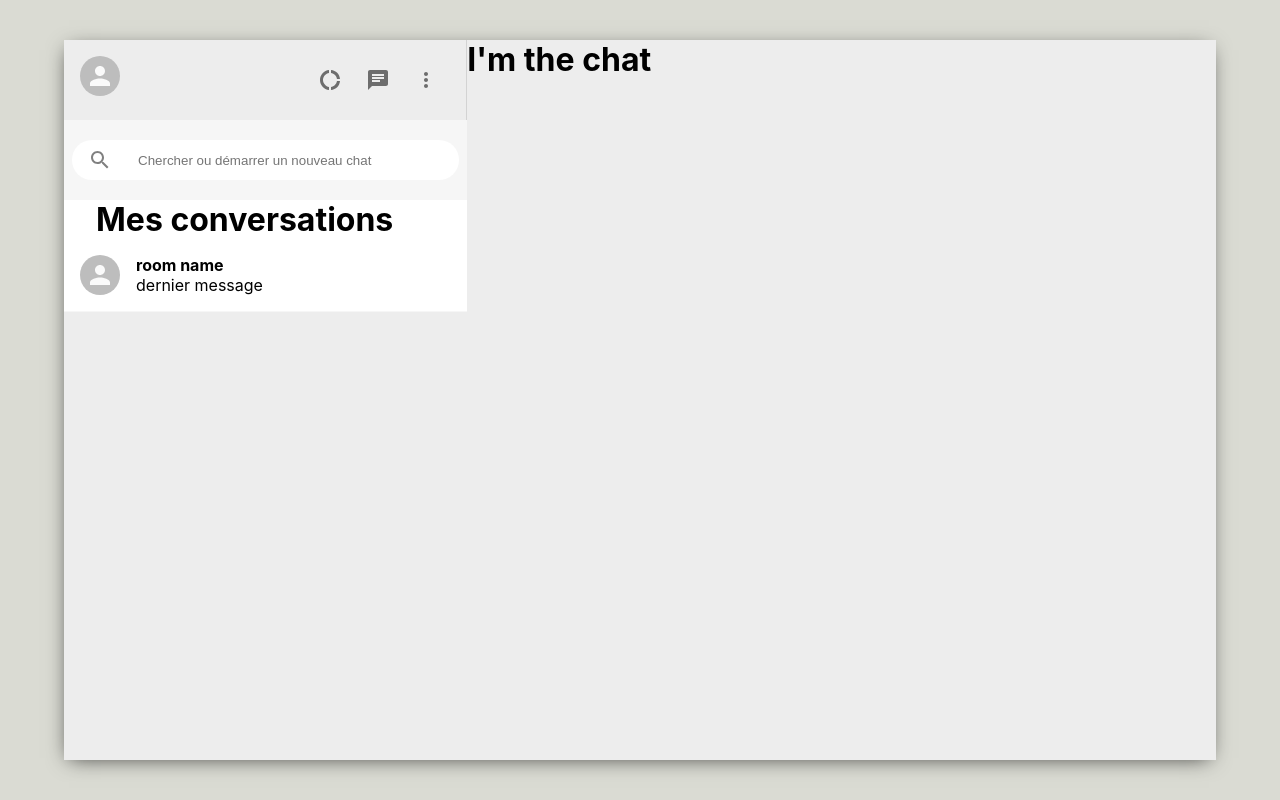
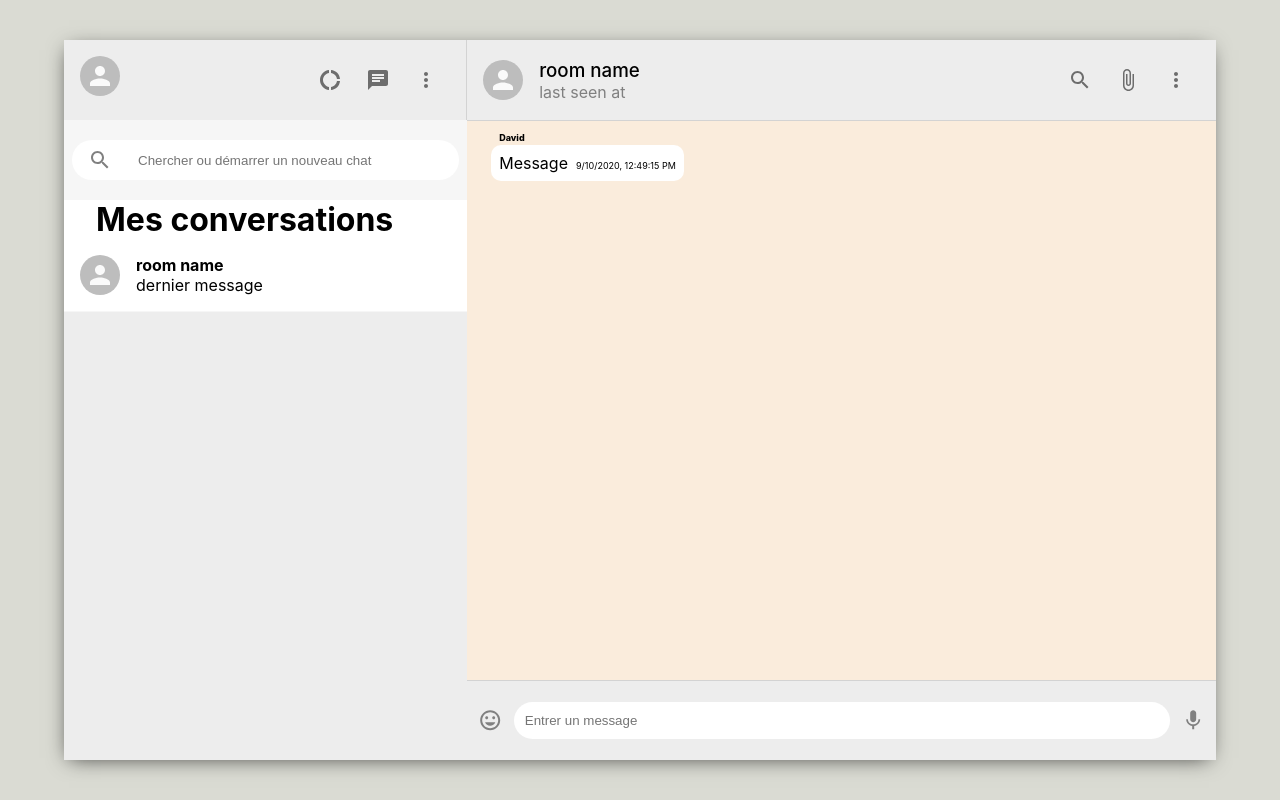
Before and after one commit to Dadagis/whatsapp-clone-mern, a React (Create React App) app: page / in a window 1280 px wide. Built offline with nearby package versions, Linux system fonts and the light colour scheme.

Commit message:
chat design done

```diff
--- a/src/components/Chat.jsx
+++ b/src/components/Chat.jsx
@@ -1,11 +1,16 @@
 import React, { Component } from "react";
 import "../style/Chat.css";
+import ChatHeader from "./common/chatHeader";
+import ChatBody from "./common/chatBody";
+import ChatText from "./common/chatText";
 
 export default class Chat extends Component {
   render() {
     return (
       <div className="chat">
-        <h1>I'm the chat</h1>
+        <ChatHeader />
+        <ChatBody />
+        <ChatText />
       </div>
     );
   }
--- /dev/null
+++ b/src/components/common/chatBody.jsx
@@ -0,0 +1,12 @@
+import React, { Component } from "react";
+import Message from "./message";
+
+export default class ChatBody extends Component {
+  render() {
+    return (
+      <div className="chat-body">
+        <Message />
+      </div>
+    );
+  }
+}
--- /dev/null
+++ b/src/components/common/chatHeader.jsx
@@ -0,0 +1,14 @@
+import React, { Component } from "react";
+import ChatHeaderInfos from "./chatHeaderInfos";
+import ChatHeaderIcons from "./chatHeaderIcons";
+
+export default class ChatHeader extends Component {
+  render() {
+    return (
+      <div className="chat-header">
+        <ChatHeaderInfos />
+        <ChatHeaderIcons />
+      </div>
+    );
+  }
+}
--- /dev/null
+++ b/src/components/common/chatHeaderIcons.jsx
@@ -0,0 +1,21 @@
+import React, { Component } from "react";
+import { AttachFile, MoreVert, SearchOutlined } from "@material-ui/icons";
+import { IconButton } from "@material-ui/core";
+
+export default class ChatHeaderIcons extends Component {
+  render() {
+    return (
+      <div>
+        <IconButton>
+          <SearchOutlined />
+        </IconButton>
+        <IconButton>
+          <AttachFile />
+        </IconButton>
+        <IconButton>
+          <MoreVert />
+        </IconButton>
+      </div>
+    );
+  }
+}
--- /dev/null
+++ b/src/components/common/chatHeaderInfos.jsx
@@ -0,0 +1,18 @@
+import React, { Component } from "react";
+import AvatarIcon from "./avatarIcon";
+
+export default class ChatHeaderInfos extends Component {
+  render() {
+    return (
+      <div className="chat-header-infos">
+        <div className="avatar">
+          <AvatarIcon />
+        </div>
+        <div className="infos">
+          <h3>room name</h3>
+          <p>last seen at</p>
+        </div>
+      </div>
+    );
+  }
+}
--- /dev/null
+++ b/src/components/common/chatText.jsx
@@ -0,0 +1,18 @@
+import React, { Component } from "react";
+import MoodIcon from "@material-ui/icons/Mood";
+import MicIcon from "@material-ui/icons/Mic";
+
+export default class ChatText extends Component {
+  render() {
+    return (
+      <div className="chat-text">
+        <MoodIcon />
+        <form>
+          <input placeholder="Entrer un message" type="text" />
+          <button type="submit">Envoyer</button>
+        </form>
+        <MicIcon />
+      </div>
+    );
+  }
+}
--- /dev/null
+++ b/src/components/common/message.jsx
@@ -0,0 +1,13 @@
+import React, { Component } from "react";
+
+export default class Message extends Component {
+  render() {
+    return (
+      <p className="chat-message">
+        <span className="message-name">David</span>
+        Message
+        <span className="message-timestamp">{new Date().toLocaleString()}</span>
+      </p>
+    );
+  }
+}
--- a/src/style/Chat.css
+++ b/src/style/Chat.css
@@ -3,3 +3,98 @@
   flex-direction: column;
   width: 65%;
 }
+
+.chat-header {
+  padding: 1rem;
+  display: flex;
+  align-items: center;
+  justify-content: space-between;
+  border-bottom: 1px solid lightgray;
+}
+
+.chat-header-infos {
+  display: flex;
+  align-items: center;
+}
+
+.chat-header-infos > .infos {
+  margin-left: 1rem;
+  display: flex;
+  flex-direction: column;
+  justify-content: space-between;
+}
+
+.chat-header-infos > .infos > h3 {
+  font-weight: 500;
+}
+
+.chat-header-infos > .infos > p {
+  font-weight: 400;
+  color: gray;
+}
+
+.chat-body {
+  display: flex;
+  flex-direction: column;
+  background-color: #faecdc;
+  height: 100%;
+  padding: 1.5rem;
+  overflow: scroll;
+}
+
+.chat-message {
+  position: relative;
+  font-size: 1rem;
+  padding: 0.5rem;
+  width: fit-content;
+  border-radius: 10px;
+  background-color: #ffffff;
+  margin-bottom: 1.5rem;
+}
+
+.message-timestamp {
+  font-size: xx-small;
+  margin-left: 0.5rem;
+}
+
+.message-name {
+  position: absolute;
+  top: -0.8rem;
+  font-weight: 800;
+  font-size: xx-small;
+}
+
+.chat-receiver {
+  margin-left: auto;
+  background-color: #dcf8c6;
+}
+
+.chat-text {
+  display: flex;
+  justify-content: space-between;
+  align-items: center;
+  height: 7rem;
+  border-top: 1px solid lightgray;
+}
+
+.chat-text > form {
+  flex: 1;
+  display: flex;
+}
+
+.chat-text > form > input {
+  flex: 1;
+  border-radius: 30px;
+  border: none;
+  padding: 0.7rem;
+  outline-width: 0;
+}
+
+.chat-text > form > button {
+  display: none;
+}
+
+.chat-text > .MuiSvgIcon-root {
+  padding: 0.7rem;
+  color: gray;
+}
```
